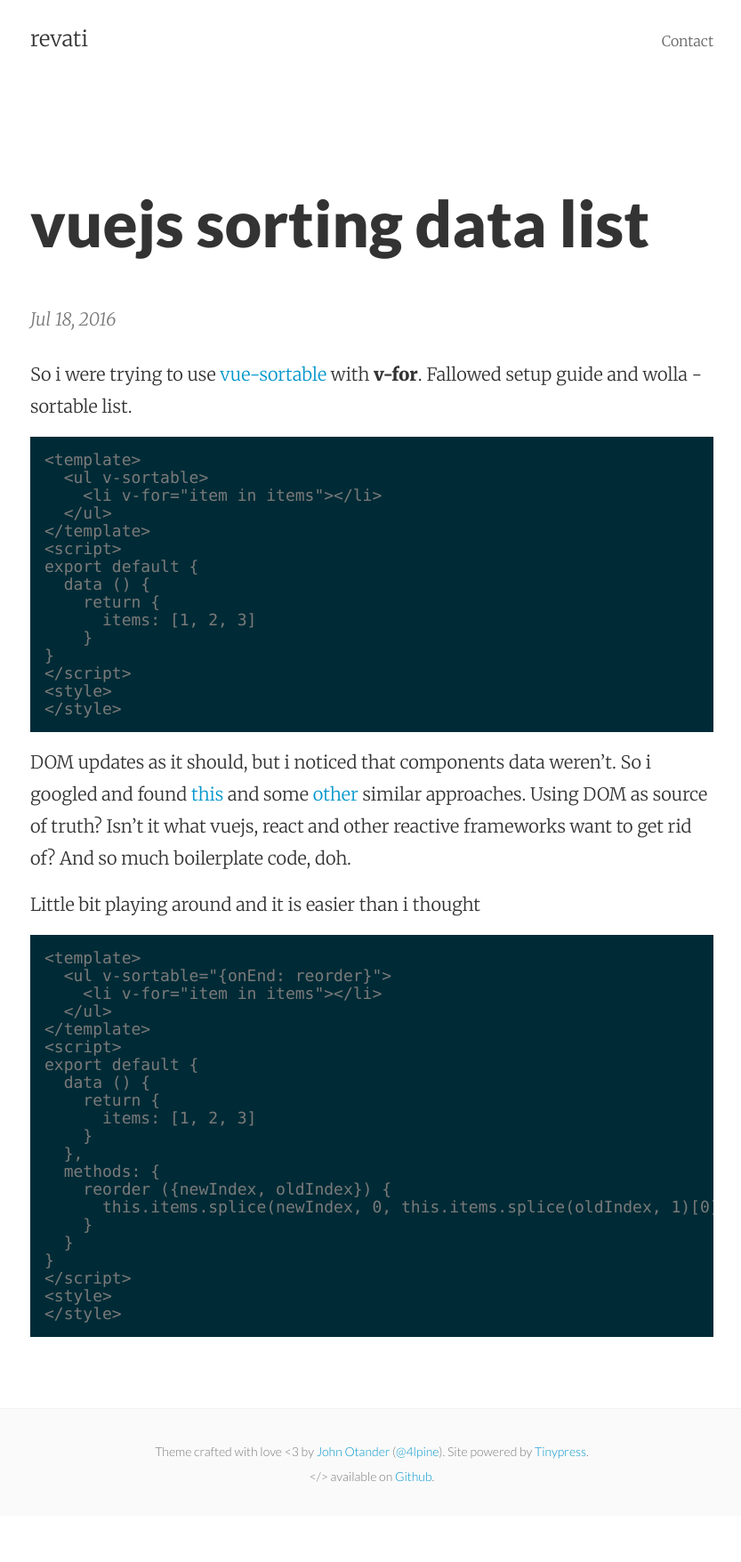
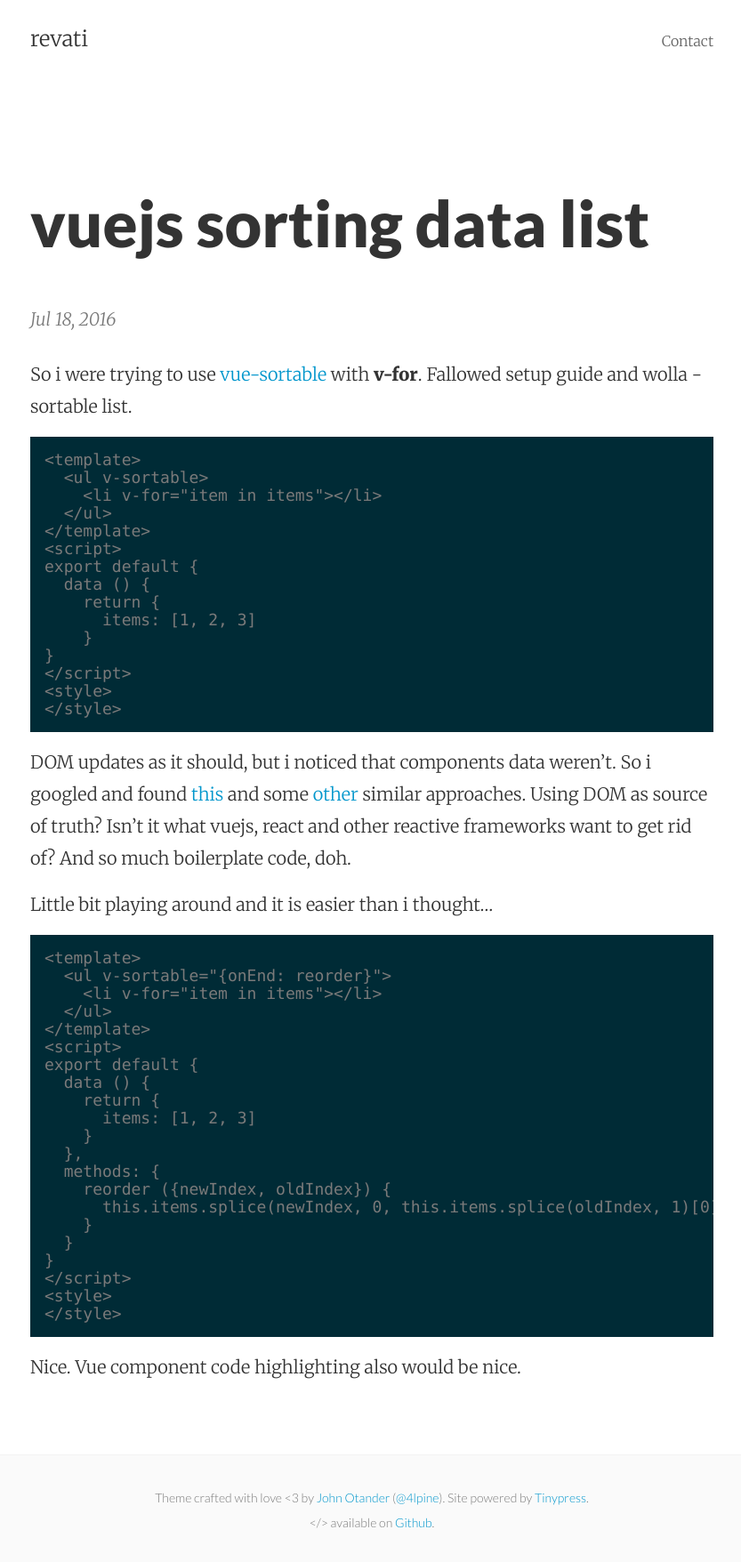
Before and after one commit to revati/revati.github.io, a Jekyll site: the page built from _posts/2016-07-18-vuejs-sorting-data-list.markdown, in a window 1280 px wide. Shown: the whole page at 89% size, without its empty margins (222-1055 px from the left). Built offline with Jekyll 4.4.1, drawn with Linux system fonts in a browser that asks for light colours; before the commit the page ends 1704 px from its top, so only the background shows below that.

Commit message:
Post update: vuejs sorting data list

````diff
--- a/_posts/2016-07-18-vuejs-sorting-data-list.markdown
+++ b/_posts/2016-07-18-vuejs-sorting-data-list.markdown
@@ -25,7 +25,7 @@ export default {
 
 DOM updates as it should, but i noticed that components data weren’t. So i googled and found [this](https://jsfiddle.net/peterburrell/rubagbc5/5/) and some [other](https://forum.vuejs.org/topic/888/best-way-to-keep-sortable-lists-in-order/4) similar approaches. Using DOM as source of truth? Isn’t it what vuejs, react and other reactive frameworks want to get rid of? And so much boilerplate code, doh.
 
-Little bit playing around and it is easier than i thought
+Little bit playing around and it is easier than i thought...
 
 ```
 <template>
@@ -50,3 +50,5 @@ export default {
 <style>
 </style>
 ```
+
+Nice. Vue component code highlighting also would be nice.
````
